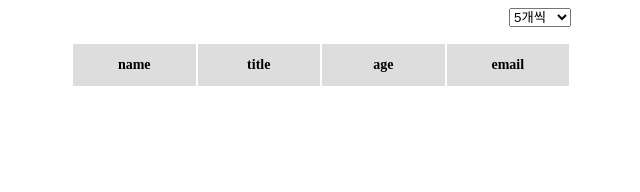
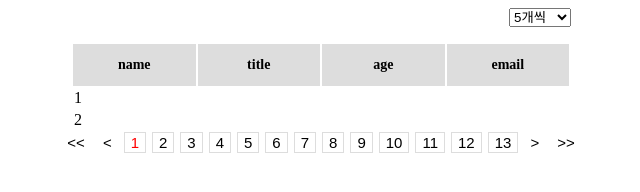
Before and after one commit to kimgibeom98/pagination, a plain HTML site: page index.html in a window 1280 px wide. Shown: the whole page, without its empty margins (319-959 px from the left). Drawn offline with Linux system fonts and the light colour scheme.

Commit message:
스크립트 진행중

```diff
--- a/index.html
+++ b/index.html
@@ -5,7 +5,7 @@
     <meta http-equiv="X-UA-Compatible" content="IE=edge">
     <meta name="viewport" content="width=device-width, initial-scale=1.0">
     <title>Document</title>
-    <script defer src="JS/paging.js"></script>
+    <script defer src="index.js"></script>
     <style>
         #paging{display: flex; justify-content: center;}
         #paging > button{border: 1px solid #ddd; font-size: 15px; cursor: pointer; margin: 0 3px; background-color: white;}
--- /dev/null
+++ b/index.js
@@ -0,0 +1,83 @@
+const dataArrs = [1, 2, 3, 4, 5, 6, 7, 8, 9, 10, 11, 12, 13, 14, 15, 16, 17, 18, 19, 20, 21, 22, 23, 24, 25];
+const pagingBox = document.querySelector('#paging');
+const showData = document.querySelector('#viewData tbody');
+const datalimit = 2; // 한 페이지당 나타낼 데이터의 갯수
+const totalPage = Math.ceil(dataArrs.length / datalimit);
+const pageCount = 5; //화면에 나타낼 페이징  갯수
+let maxNumber;
+let minNumber;
+
+
+function clickEvethandling(e) {
+  const pageNum = document.querySelector('button.active');
+  pageNum.classList.remove('active');
+
+  // if (e.target.className === 'line-no') {
+  //   if (e.target.id === 'next-page') {
+  //     pageNum.nextElementSibling.classList.add('active');
+  //   } else if (e.target.id === 'prev-page') {
+  //     pageNum.previousElementSibling.classList.add('active');
+  //   }
+  // } else {
+    e.target.classList.add('active');
+  // }
+  render();
+}
+
+function render() {
+
+  const pageNumselect = document.querySelector('button.active');
+  const currentPage = pageNumselect.innerText;
+
+  maxNumber = currentPage * datalimit;
+  minNumber = maxNumber - datalimit;
+
+  const resultData = dataArrs.slice(minNumber, maxNumber);
+  showData.innerHTML = resultData.map((el) => `<tr><td>${el}</td></tr>`).join("");
+}
+
+function showPaging() {
+  let documentFragment = '';
+  for (let i = 1; i <= totalPage; i++) {
+    documentFragment += `<button type="button">${i}</button>`
+  }
+  pagingBox.innerHTML = `
+<button id="first-page" class="line-no" type="button"><<</button>
+<button id="prev-page" class="line-no" type="button"><</button>
+${documentFragment}
+<button id="next-page" class="line-no" type="button">></button>
+<button id="last-page" class="line-no" type="button">>></button>
+`
+  const pageNum = document.querySelectorAll('button');
+  pageNum[2].classList.add('active');
+  render();
+}
+
+showPaging();
+pagingBox.addEventListener('click', clickEvethandling)
+
+
+
+
+// currentPage: 현재 페이지
+// totalCount: 총 데이터의 갯수
+// pageCount: 화면에 나타날 페이지 갯수
+// limit: 한 페이지 당 나타낼 데이터의 갯수
+
+
+// const currentPage = pageNum.innerText;
+// const pageGroup = Math.ceil(currentPage / pageCount)
+// const lastNumber = pageGroup *  pageCount;
+// if(lastNumber > totalPage){
+//   lastNumber = totalPage
+// }
+// const firstNumber = lastNumber - (pageCount - 1)
+
+// maxNumber = currentPage * datalimit;
+// minNumber = maxNumber - datalimit;
+
+// const next = lastNumber + 1;
+// const prev = firstNumber - 1;
+// for(let i  = firstNumber; i < lastNumber; i ++){
+//   html += `<button class="pageNumber" id="page_${i}">${i}</button>`
+// }
```
